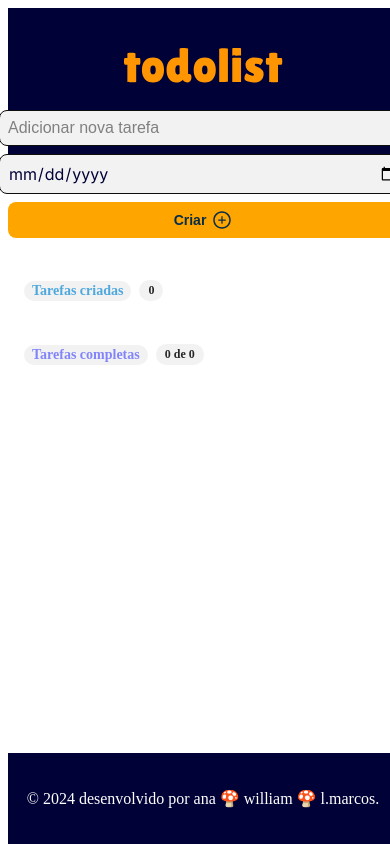
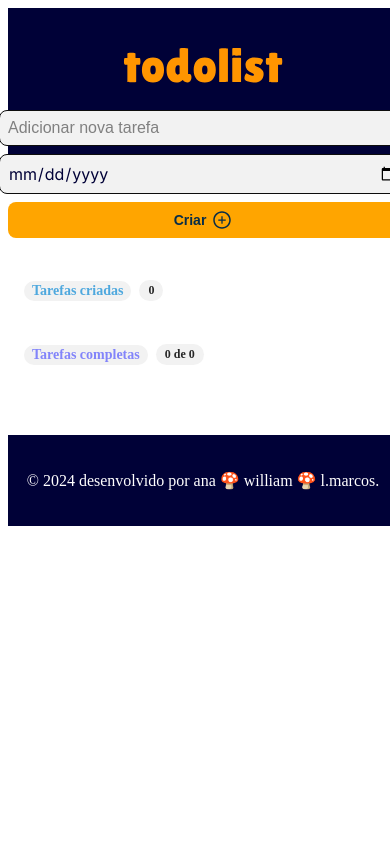
Before and after one commit to ana-rabelo/todolist, a React (Vite) app: page / in a window 390 px wide. Shown: the top 844 px of the page. Built offline with nearby package versions, Linux system fonts and the light colour scheme; the HTML template or start-up script is replaced by a standard one.

Commit message:
fix: footer, checkConclusion e dueDate

```diff
--- a/src/App.jsx
+++ b/src/App.jsx
@@ -11,7 +11,15 @@ function App() {
   const [taskToEdit, setTaskToEdit] = useState(null);
 
   function sortTasks(tasks) {
-    tasks.sort((a, b) => a.isCompleted - b.isCompleted);
+    tasks.sort((a, b) => {
+      if (a.isCompleted !== b.isCompleted) {
+        return a.isCompleted - b.isCompleted;
+      } else {
+        const dateA = new Date(a.dueDate);
+        const dateB = new Date(b.dueDate);
+        return dateA - dateB;
+      }
+    });
   }
 
   function loadSavedTasks(){
@@ -39,12 +47,12 @@ function App() {
           id: Math.floor(Math.random() * 10000) + 1,
           title: taskTitle,
           isCompleted: false,
-          conclusionDate: taskDate
+          dueDate: taskDate
         }
       ]);}
     else {
       const updatedTasks = tasks.map(task =>
-        task.id === taskId ? { ...task, title: taskTitle, conclusionDate: taskDate } : task
+        task.id === taskId ? { ...task, title: taskTitle, dueDate: taskDate } : task
       );
       setTasksAndSave(updatedTasks);
       setTaskToEdit(null);
--- a/src/components/Footer/footer.module.css
+++ b/src/components/Footer/footer.module.css
@@ -2,11 +2,8 @@
   background-color: #000137;
   color: #ffffff;
   padding: 20px 0;
-  margin-top: 20px;
   text-align: center;
-  position: absolute;
   width: 100vw;
-  bottom: 0;
   margin-top: auto;
 }
 
--- a/src/components/Header/index.jsx
+++ b/src/components/Header/index.jsx
@@ -12,7 +12,7 @@ export function Header({ onAddTask, taskToEdit }){
     useEffect(() => {
         if (taskToEdit) {
             setTitle(taskToEdit.title);
-            setConclusionDate(taskToEdit.conclusionDate);
+            setConclusionDate(taskToEdit.dueDate);
             setId(taskToEdit.id);
         } else {
             setTitle('');
@@ -49,6 +49,7 @@ export function Header({ onAddTask, taskToEdit }){
                         placeholder="Adicionar nova tarefa"
                         type="text"
                         value={title}
+                        maxLength={70}
                         onChange={onChangeTitle}
                         required/>
                     <input
--- a/src/components/Task/index.jsx
+++ b/src/components/Task/index.jsx
@@ -17,14 +17,15 @@ export function Task ({ task, onComplete, onDelete, onEdit }) {
 
     function formatDate(dateString) {
         const date = new Date(dateString);
-        const day = String(date.getDate() + 1).padStart(2, '0');
-        const month = String(date.getMonth() + 1).padStart(2, '0'); // Janeiro é 0!
+        date.setDate(date.getDate() + 1);
+        const day = String(date.getDate()).padStart(2, '0');
+        const month = String(date.getMonth() + 1).padStart(2, '0');
         const year = date.getFullYear();
         return `${day}/${month}/${year}`;
     }
 
     const today = new Date() .toISOString().split('T')[0];
-    const isLate = task.conclusionDate < today;
+    const isLate = task.dueDate < today;
 
     return (
         <div className={styles.task}>
@@ -38,7 +39,7 @@ export function Task ({ task, onComplete, onDelete, onEdit }) {
                         {task.title}
                     </p>
                     <p className={`${task.isCompleted ? styles.textCompleted : ""} ${isLate ? styles.lateDate : ""}`}>
-                        <FaRegCalendar /> {formatDate(task.conclusionDate)}
+                        <FaRegCalendar /> {formatDate(task.dueDate)}
                     </p>
                 </div>
             </div>
--- a/src/components/Task/task.module.css
+++ b/src/components/Task/task.module.css
@@ -66,12 +66,16 @@ p.textCompleted {
   flex-direction: column;
   align-items: center;
   justify-content: center;
+
+  line-break: strict;
+  word-break: break-word;
 }
 
 .text {
-  display: flex;
+  display: grid;
+  grid-template-columns: auto 1fr;
   align-items: center;
-  gap: 2rem;
+  gap: 15px;
 }
 
 .lateDate {
--- a/src/components/Tasks/tasks.module.css
+++ b/src/components/Tasks/tasks.module.css
@@ -1,8 +1,7 @@
 .tasks {
   width: 100%;
   max-width: 736px;
-  margin: 0 auto;
-  margin-top: 90px;
+  margin: 90px auto 0;
   padding: 0 1rem;
 }
 
@@ -79,7 +78,7 @@
 
   .tasks {
     width: 100vw;
-    margin: initial;
     margin-top: 90px;
+    padding-bottom: 2.5rem;
   }
 }
--- a/src/styles/index.css
+++ b/src/styles/index.css
@@ -22,12 +22,16 @@ body {
   background-size: cover;
   color: var(--cor-texto);
   min-width: 100vw;
+  font-family: "Inter", sans-serif;
   min-height: 100vh;
-  font-family: "Inter", sans-serif;
-  display: flex;
-  flex-direction: column;
 }
 
 button {
   cursor: pointer;
 }
+
+#root {
+  display: flex;
+  flex-direction: column;
+  min-height: 100vh;
+}
```
